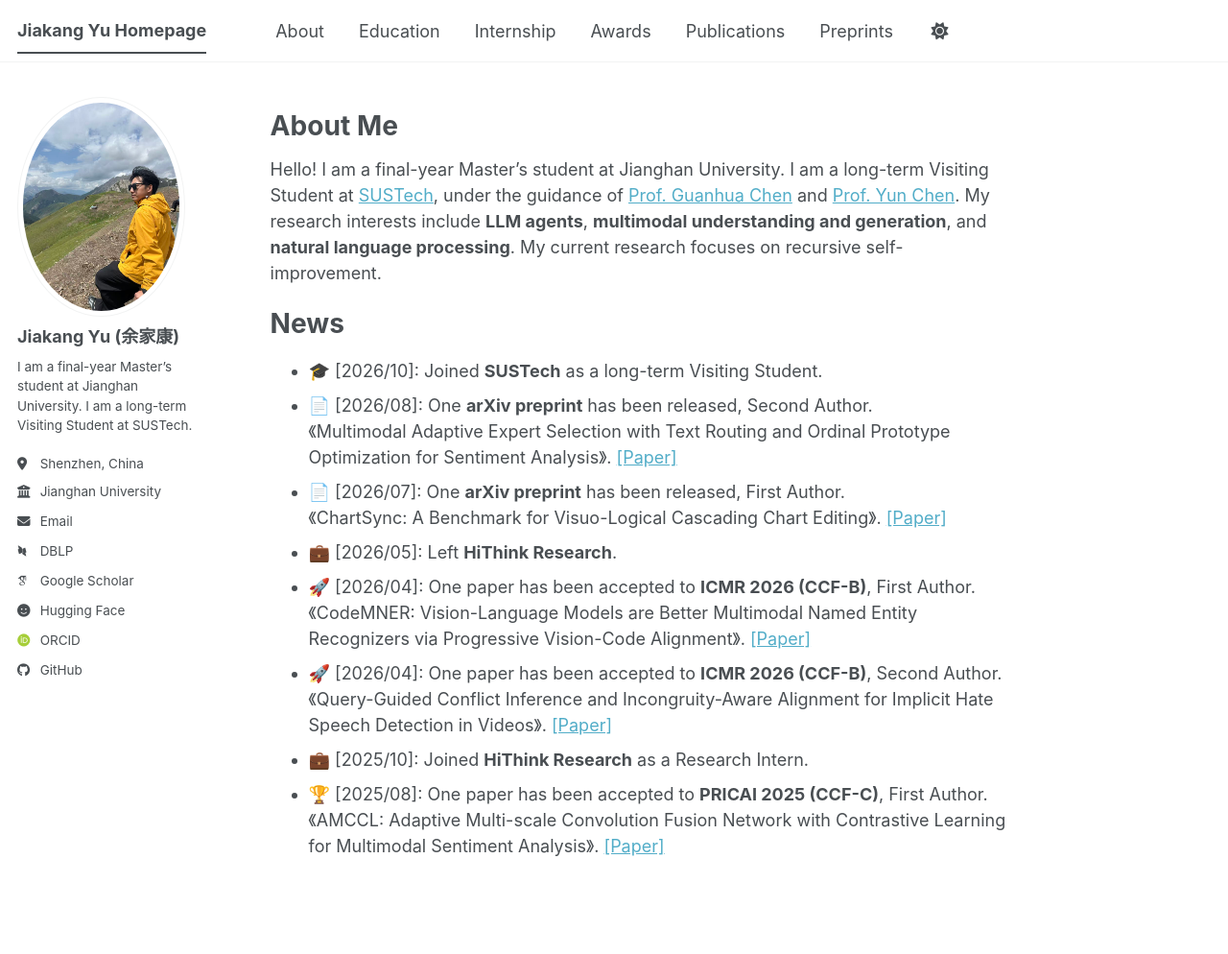
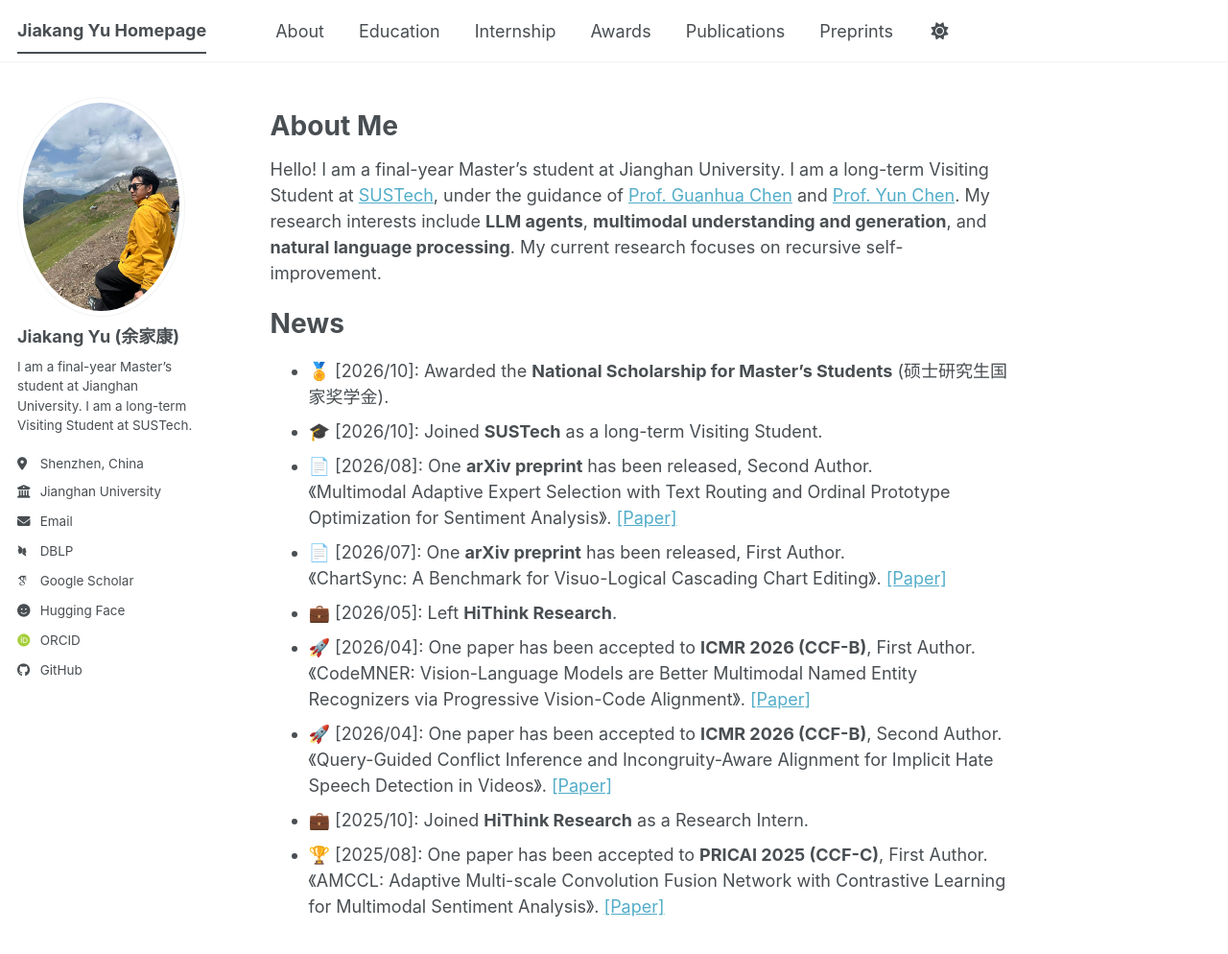
Before and after one commit to kaka-yjk/kaka-yjk.github.io, a Jekyll site: the page built from _pages/about.md, in a window 1280 px wide and 1195 px high. Shown: the top 994 px of the window at 96% size. Built offline with Jekyll 4.4.1, drawn with Linux system fonts in a browser that asks for light colours; some web fonts are replaced; a script bundle is joined from its source files by our own code; library files that are not in the unit come from our copies.

Commit message:
Add 2026 National Scholarship for Master's Students award and news entry

```diff
--- a/_pages/about.md
+++ b/_pages/about.md
@@ -13,6 +13,7 @@ redirect_from:
 Hello! I am a final-year Master's student at Jianghan University. I am a long-term Visiting Student at [SUSTech](https://www.sustech.edu.cn/), under the guidance of [Prof. Guanhua Chen](https://www.sustech.edu.cn/zh/faculties/chenguanhua.html) and [Prof. Yun Chen](https://scai.sufe.edu.cn/cy/main.htm). My research interests include **LLM agents**, **multimodal understanding and generation**, and **natural language processing**. My current research focuses on recursive self-improvement.
 
 <h1 id="news">News</h1>
+* 🏅 [2026/10]: Awarded the **National Scholarship for Master's Students** (硕士研究生国家奖学金).
 * 🎓 [2026/10]: Joined **SUSTech** as a long-term Visiting Student.
 * 📄 [2026/08]: One **arXiv preprint** has been released, Second Author.<br>
   《Multimodal Adaptive Expert Selection with Text Routing and Ordinal Prototype Optimization for Sentiment Analysis》. [[Paper]](https://arxiv.org/abs/2608.30726)
--- a/_pages/awards.html
+++ b/_pages/awards.html
@@ -4,3 +4,7 @@ title: "Awards"
 permalink: /awards/
 author_profile: true
 ---
+
+<ul>
+  <li>National Scholarship for Master's Students (硕士研究生国家奖学金), 2026</li>
+</ul>
```
